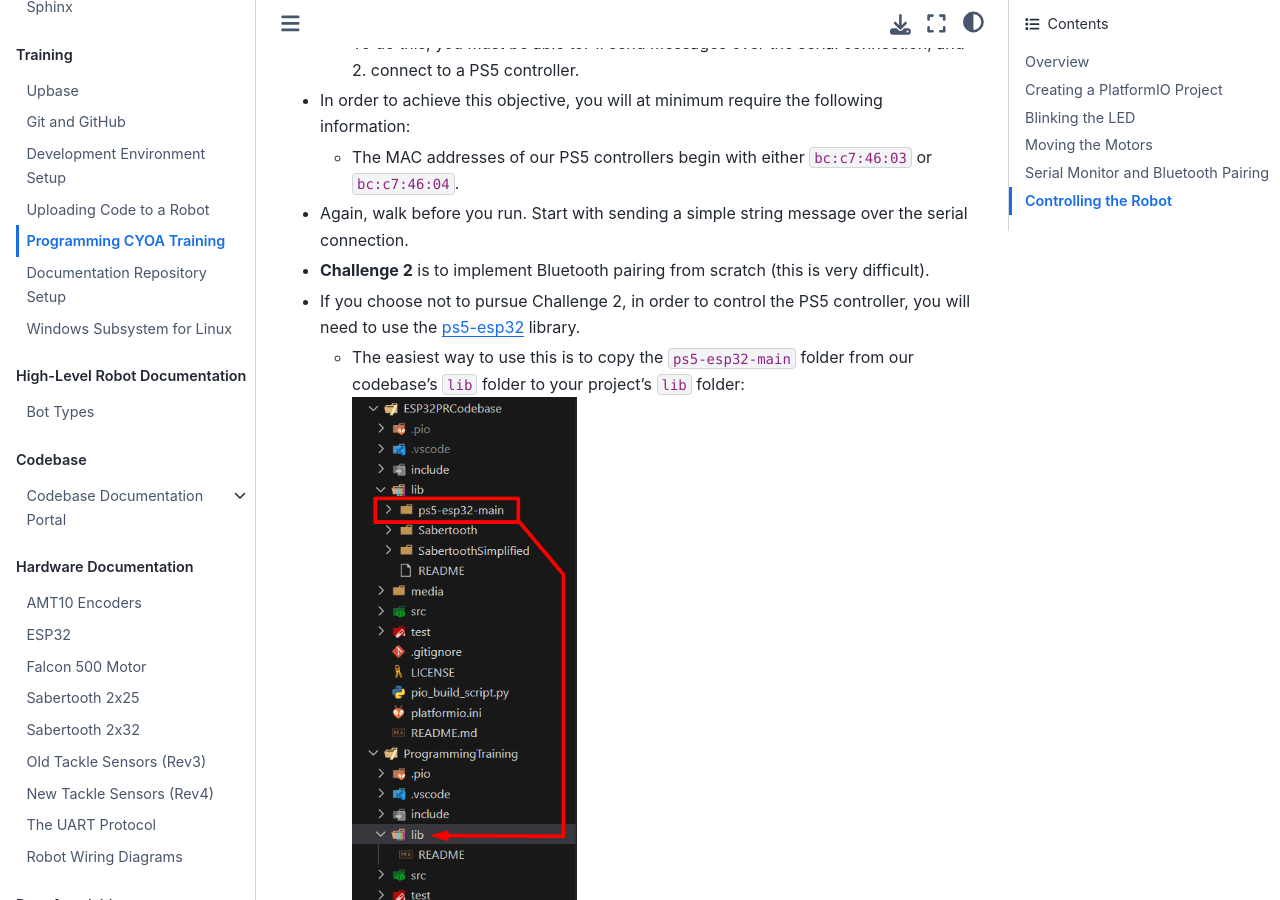
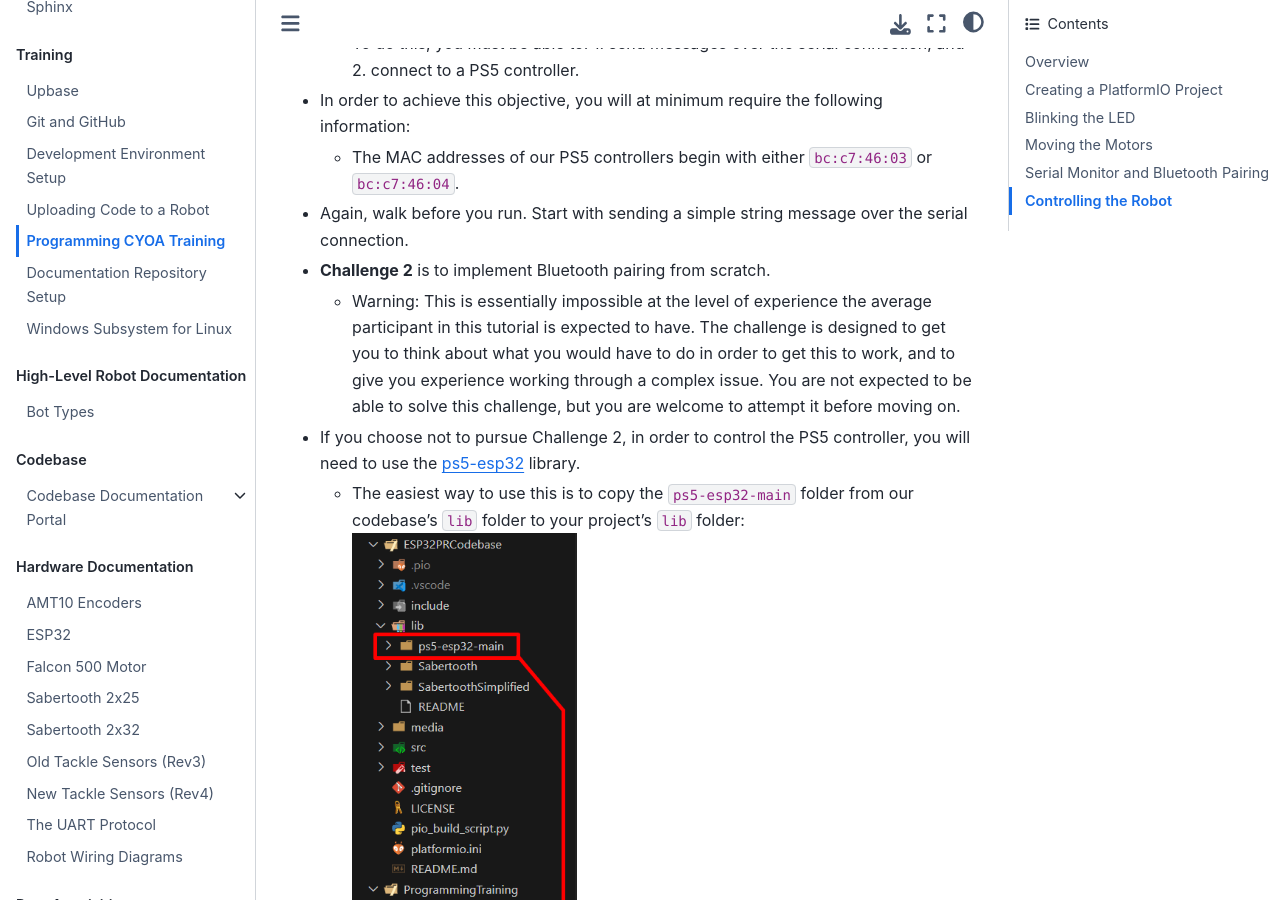
Before and after one commit to PolarRobotics/PR-Docs, a Sphinx documentation site: the page built from docs/source/training/programming-cyoa.md, in a window 1280 px wide and 900 px high, scrolled down 6273 px. Built offline with Sphinx 7.4.7 and the Sphinx Book theme 1.1.4, drawn with Linux system fonts in a browser that asks for light colours.

Commit message:
update warning for challenge 2 of cyoa

```diff
--- a/docs/source/training/programming-cyoa.md
+++ b/docs/source/training/programming-cyoa.md
@@ -243,7 +243,8 @@ void loop()
 - In order to achieve this objective, you will at minimum require the following information:
 	- The MAC addresses of our PS5 controllers begin with either `bc:c7:46:03` or `bc:c7:46:04`.
 - Again, walk before you run. Start with sending a simple string message over the serial connection.
-- **Challenge 2** is to implement Bluetooth pairing from scratch (this is very difficult).
+- **Challenge 2** is to implement Bluetooth pairing from scratch.
+  - Warning: This is essentially impossible at the level of experience the average participant in this tutorial is expected to have. The challenge is designed to get you to think about what you would have to do in order to get this to work, and to give you experience working through a complex issue. You are not expected to be able to solve this challenge, but you are welcome to attempt it before moving on.
 - If you choose not to pursue Challenge 2, in order to control the PS5 controller, you will need to use the [ps5-esp32](https://github.com/rodneybakiskan/ps5-esp32) library.
 	- The easiest way to use this is to copy the `ps5-esp32-main` folder from our codebase's `lib` folder to your project's `lib` folder: <br> ![PS5 Library|250](../_static/images/training/programming-cyoa/ps5-esp32-lib.png){w=225px}
   	- Note that the image above is for illustration purposes, as this is possible only if you have ESP32PRCodebase and your new project in the same VSCode Workspace (not recommended). You will need to do this in your OS's file manager.
```
